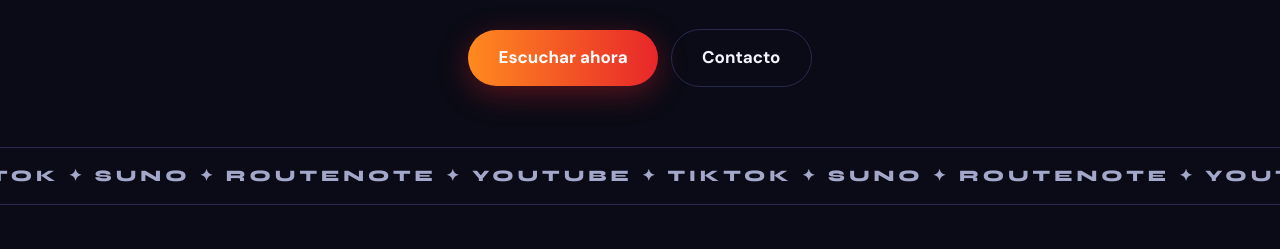
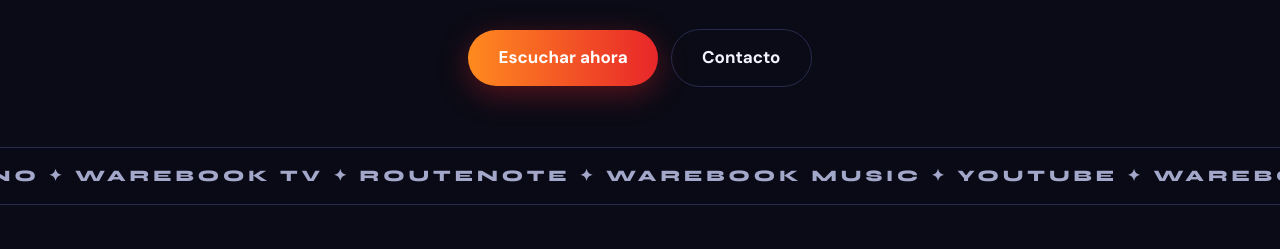
Before and after one commit to Warebook-offi/warebook-offi.github.io, a plain HTML site: page index.html in a window 1280 px wide. Shown: the part 551-800 px from the top of the page. Drawn offline with Linux system fonts and the light colour scheme.

Commit message:
Add files via upload

```diff
--- a/index.html
+++ b/index.html
@@ -27,6 +27,7 @@ nav .wrap{display:flex;align-items:center;justify-content:space-between;gap:1rem
 nav ul{display:flex;gap:1.25rem;list-style:none;margin:0;padding:0;font-size:.95rem;font-weight:500}
 nav ul a{text-decoration:none;color:var(--muted)}
 nav ul a:hover{color:var(--ink)}
+@media (min-width:48rem){nav .wrap{max-width:none;padding-left:8.4%;padding-right:8.4%}}
 
 .hero{position:relative}
 .hero img{display:block;width:100%;height:auto}
@@ -37,8 +38,8 @@ nav ul a:hover{color:var(--ink)}
 .btn.ghost{background:transparent;border:1px solid var(--line);box-shadow:none;color:var(--ink)}
 .btn:hover{filter:brightness(1.12)}
 
-.strip{overflow:hidden;border-block:1px solid var(--line);padding:.9rem 0;white-space:nowrap}
-.strip div{display:inline-block;animation:mq 28s linear infinite;font:800 1rem "Syne",sans-serif;letter-spacing:.25em;color:var(--muted)}
+.strip{overflow:hidden;border-block:1px solid var(--line);padding:.9rem 0;white-space:nowrap;position:sticky;bottom:0;z-index:5;background:rgba(10,11,22,.92);-webkit-backdrop-filter:blur(8px);backdrop-filter:blur(8px)}
+.strip div{display:inline-block;animation:mq 75s linear infinite;font:800 1rem "Syne",sans-serif;letter-spacing:.25em;color:var(--muted)}
 @keyframes mq{to{transform:translateX(-50%)}}
 
 section{padding:4rem 0}
@@ -86,7 +87,7 @@ footer{padding:2rem 0 3rem;color:var(--muted);text-align:center;border-top:1px s
   <a class="btn ghost" href="#contacto">Contacto</a>
 </div>
 
-<div class="strip" aria-hidden="true"><div>YOUTUBE ✦ TIKTOK ✦ SUNO ✦ ROUTENOTE ✦ YOUTUBE ✦ TIKTOK ✦ SUNO ✦ ROUTENOTE ✦ YOUTUBE ✦ TIKTOK ✦ SUNO ✦ ROUTENOTE ✦ YOUTUBE ✦ TIKTOK ✦ SUNO ✦ ROUTENOTE ✦ </div></div>
+<div class="strip" aria-hidden="true"><div>WAREBOOK ✦ SUNO ✦ WAREBOOK TV ✦ ROUTENOTE ✦ WAREBOOK MUSIC ✦ YOUTUBE ✦ WAREBOOK ✦ SUNO ✦ WAREBOOK TV ✦ ROUTENOTE ✦ WAREBOOK MUSIC ✦ YOUTUBE ✦ WAREBOOK ✦ SUNO ✦ WAREBOOK TV ✦ ROUTENOTE ✦ WAREBOOK MUSIC ✦ YOUTUBE ✦ WAREBOOK ✦ SUNO ✦ WAREBOOK TV ✦ ROUTENOTE ✦ WAREBOOK MUSIC ✦ YOUTUBE ✦ WAREBOOK ✦ SUNO ✦ WAREBOOK TV ✦ ROUTENOTE ✦ WAREBOOK MUSIC ✦ YOUTUBE ✦ WAREBOOK ✦ SUNO ✦ WAREBOOK TV ✦ ROUTENOTE ✦ WAREBOOK MUSIC ✦ YOUTUBE ✦ </div></div>
 
 <main class="wrap">
 
```
